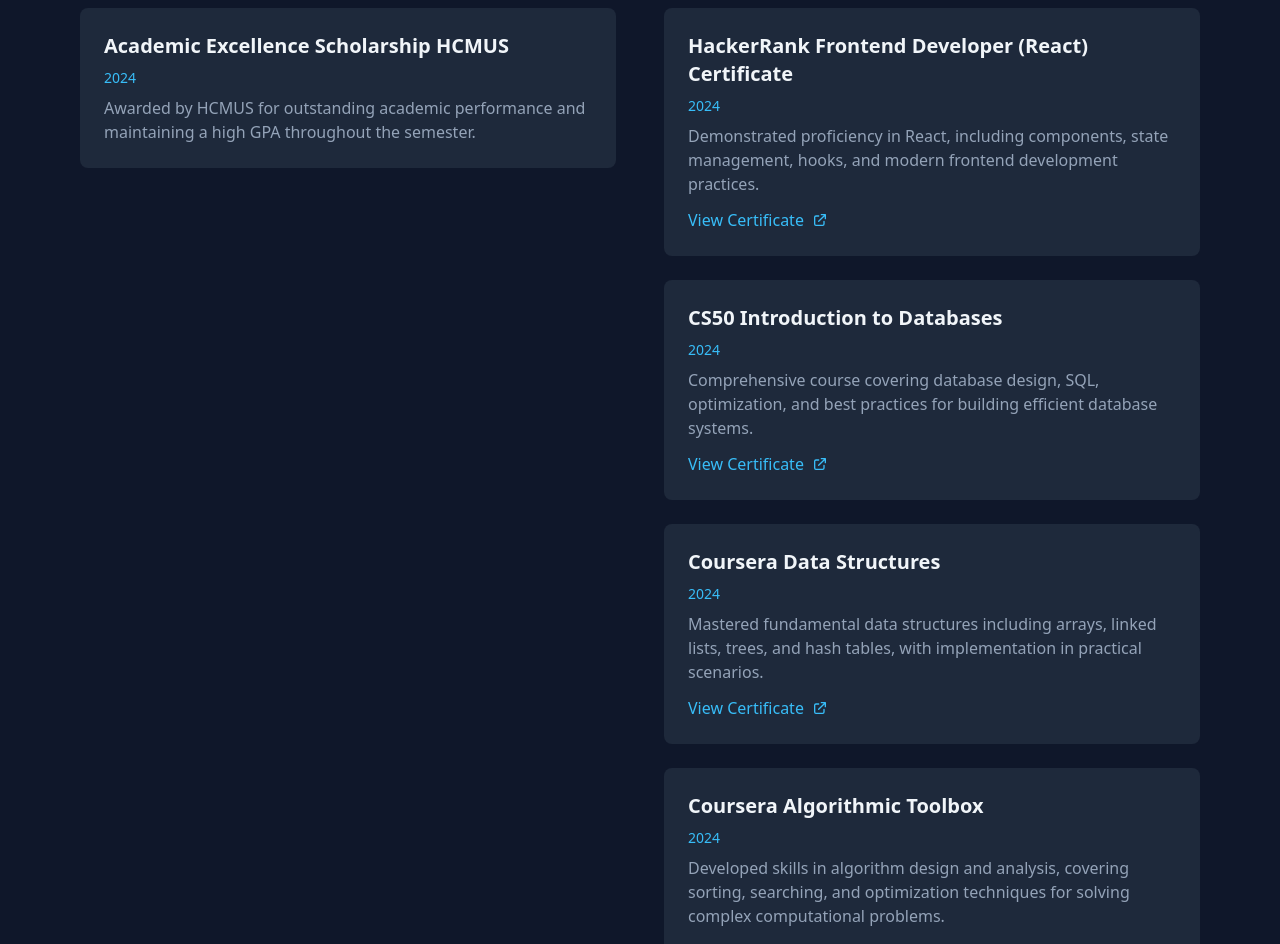
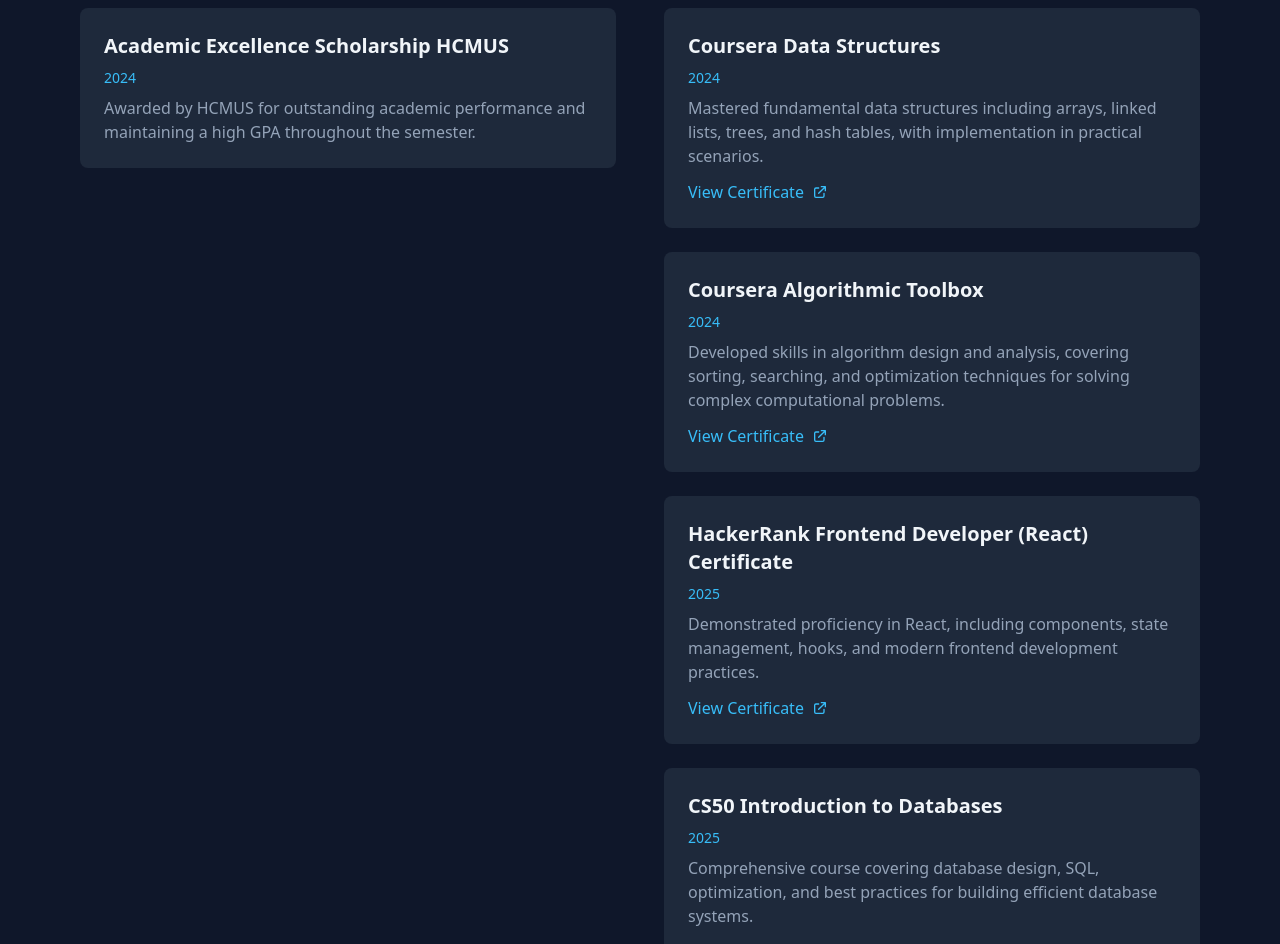
Before and after one commit to KhoaNguyen-HCMUS/KhoaNguyenHCMUS-website, a React (Vite) app: page / in a window 1280 px wide. Shown: the part 2900-3844 px from the top of the page. Built offline with nearby package versions, Linux system fonts and the light colour scheme.

Commit message:
feat ✨ update awards & certificates section

```diff
--- a/src/data/data.js
+++ b/src/data/data.js
@@ -67,20 +67,6 @@
 
 export const certificates = [
   {
-    title: 'HackerRank Frontend Developer (React) Certificate',
-    date: '2024',
-    description:
-      'Demonstrated proficiency in React, including components, state management, hooks, and modern frontend development practices.',
-    link: 'https://www.hackerrank.com/certificates/2d780a0bbde7',
-  },
-  {
-    title: 'CS50 Introduction to Databases',
-    date: '2024',
-    description:
-      'Comprehensive course covering database design, SQL, optimization, and best practices for building efficient database systems.',
-    link: 'https://certificates.cs50.io/a9239cbf-66d6-47ca-9ce1-92b70f60fba6.pdf?size=letter',
-  },
-  {
     title: 'Coursera Data Structures',
     date: '2024',
     description:
@@ -94,4 +80,18 @@
       'Developed skills in algorithm design and analysis, covering sorting, searching, and optimization techniques for solving complex computational problems.',
     link: 'https://coursera.org/share/61c677a7d56752b1b58c3c1999668c75',
   },
+  {
+    title: 'HackerRank Frontend Developer (React) Certificate',
+    date: '2025',
+    description:
+      'Demonstrated proficiency in React, including components, state management, hooks, and modern frontend development practices.',
+    link: 'https://www.hackerrank.com/certificates/2d780a0bbde7',
+  },
+  {
+    title: 'CS50 Introduction to Databases',
+    date: '2025',
+    description:
+      'Comprehensive course covering database design, SQL, optimization, and best practices for building efficient database systems.',
+    link: 'https://certificates.cs50.io/a9239cbf-66d6-47ca-9ce1-92b70f60fba6.pdf?size=letter',
+  },
 ];
```
